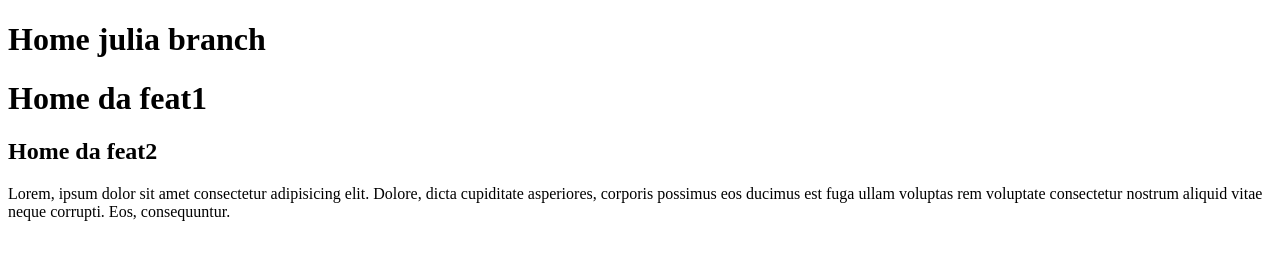
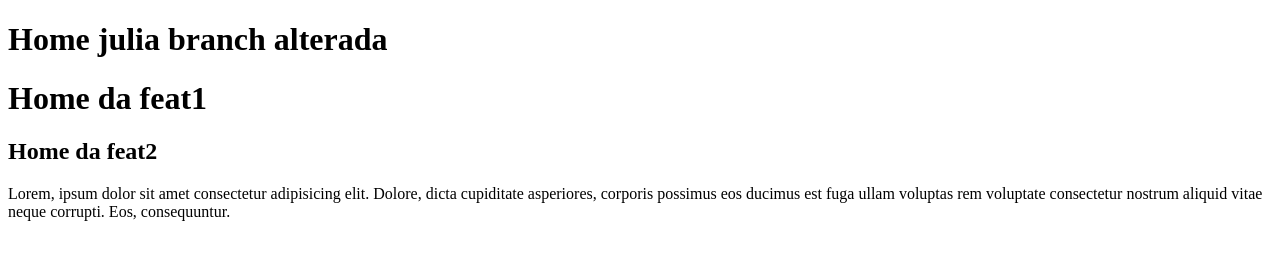
Before and after one commit to tioale2018/repo-teste, a plain HTML site: page index.html in a window 1280 px wide. Drawn offline with Linux system fonts and the light colour scheme.

Commit message:
Update index.html
teste

```diff
--- a/index.html
+++ b/index.html
@@ -6,7 +6,7 @@
     <title>Document</title>
 </head>
 <body>
-    <h1>Home julia branch</h1>
+    <h1>Home julia branch alterada</h1>
     <h1>Home da feat1</h1>
     <h2>Home da feat2</h2>
     <p>Lorem, ipsum dolor sit amet consectetur adipisicing elit. Dolore, dicta cupiditate asperiores, corporis possimus eos ducimus est fuga ullam voluptas rem voluptate consectetur nostrum aliquid vitae neque corrupti. Eos, consequuntur.</p>
```
